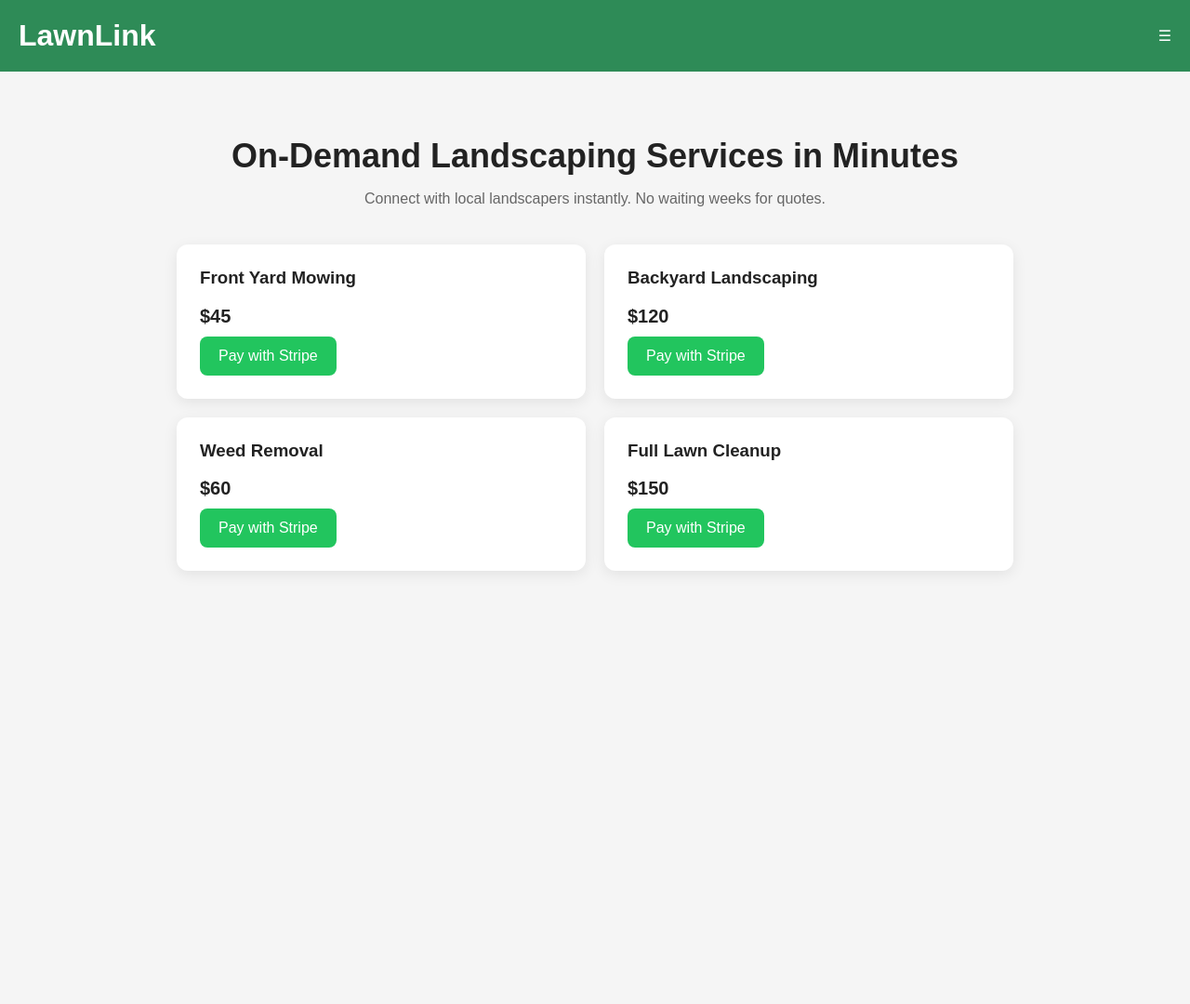
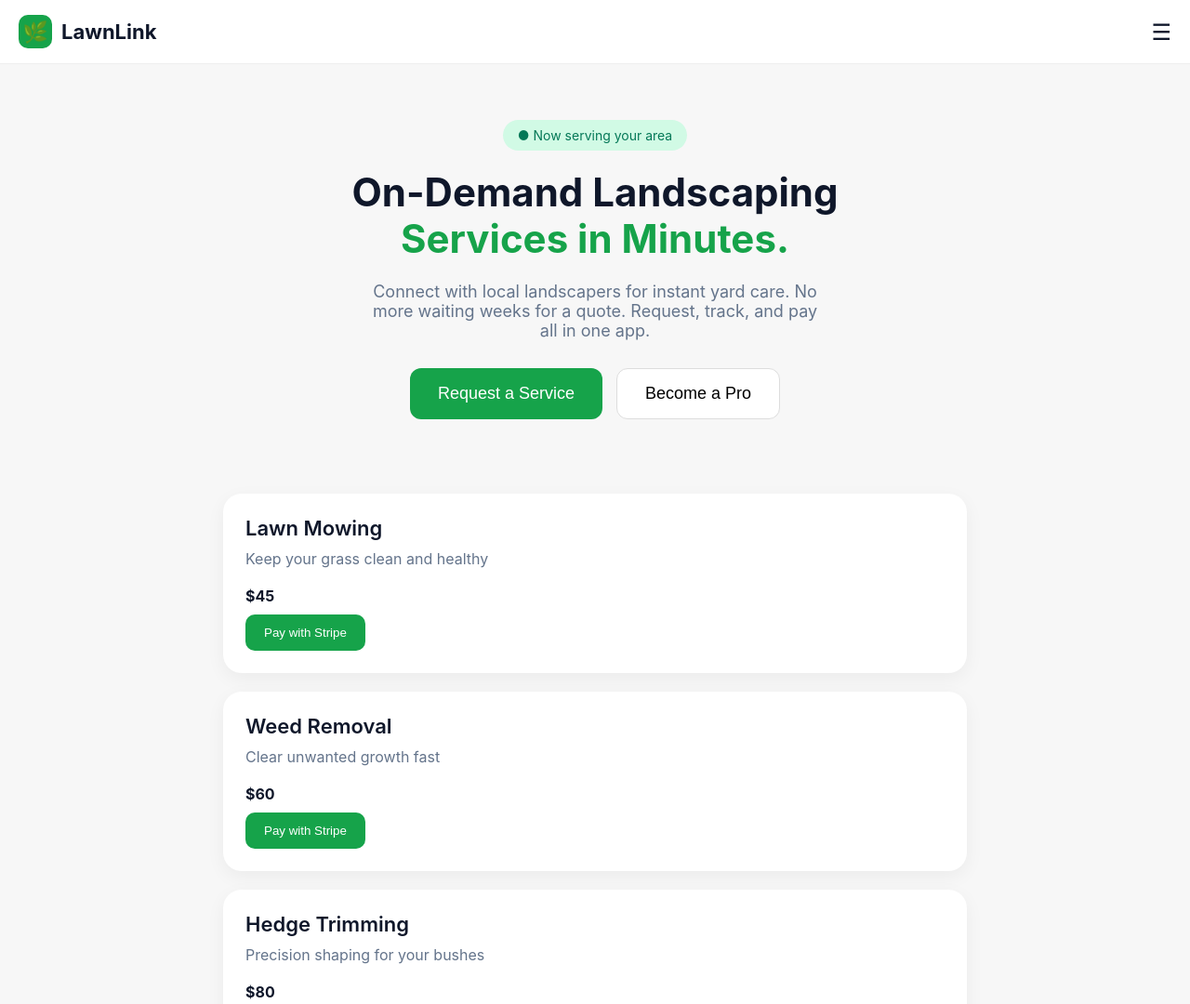
Before and after one commit to Bxk756/Lawnlink, a website: page index.html in a window 1280 px wide. Shown: the top 1080 px of the page at 93% size. Before the commit the page ends 800 px from the top, so only its background shows below. Drawn offline with Linux system fonts and the light colour scheme.

Commit message:
Update Lawnlink index and footer

```diff
--- a/index.html
+++ b/index.html
@@ -1,6 +1,5 @@
 <!DOCTYPE html>
 <html lang="en">
-
 <head>
 
 <meta charset="UTF-8">
@@ -11,80 +10,162 @@
 <style>
 
 body{
-font-family:Arial, sans-serif;
+font-family:-apple-system,BlinkMacSystemFont,"Segoe UI",Roboto,Helvetica,Arial;
 margin:0;
-background:#f5f5f5;
-color:#222;
+background:#f7f7f7;
+color:#0f172a;
 }
 
 header{
-background:#2e8b57;
-color:white;
-padding:20px;
 display:flex;
 justify-content:space-between;
 align-items:center;
+padding:16px 20px;
+background:white;
+border-bottom:1px solid #eee;
 }
 
-header h1{
-margin:0;
+.logo{
+display:flex;
+align-items:center;
+gap:10px;
+font-weight:700;
+font-size:22px;
 }
 
-.container{
-max-width:900px;
-margin:auto;
-padding:40px 20px;
+.logo-icon{
+width:36px;
+height:36px;
+background:#16a34a;
+border-radius:10px;
+display:flex;
+align-items:center;
+justify-content:center;
+color:white;
+}
+
+.menu{
+font-size:24px;
+cursor:pointer;
 }
 
 .hero{
 text-align:center;
-margin-bottom:40px;
+padding:60px 20px 40px;
 }
 
-.hero h2{
-font-size:36px;
+.badge{
+background:#d1fae5;
+color:#047857;
+display:inline-block;
+padding:8px 16px;
+border-radius:20px;
+font-size:14px;
+margin-bottom:20px;
+}
+
+.hero h1{
+font-size:42px;
+line-height:1.2;
+margin:0;
+}
+
+.green{
+color:#16a34a;
+}
+
+.hero p{
+color:#64748b;
+font-size:18px;
+max-width:500px;
+margin:20px auto;
+}
+
+.cta{
+display:flex;
+gap:15px;
+justify-content:center;
+margin-top:30px;
+flex-wrap:wrap;
+}
+
+.btn-primary{
+background:#16a34a;
+color:white;
+padding:16px 30px;
+border:none;
+border-radius:12px;
+font-size:18px;
+cursor:pointer;
+}
+
+.btn-secondary{
+background:white;
+border:1px solid #ddd;
+padding:16px 30px;
+border-radius:12px;
+font-size:18px;
+cursor:pointer;
+}
+
+.services{
+padding:40px 20px;
+max-width:800px;
+margin:auto;
+}
+
+.service-card{
+background:white;
+border-radius:20px;
+padding:24px;
+margin-bottom:20px;
+box-shadow:0 6px 20px rgba(0,0,0,0.05);
+}
+
+.service-title{
+font-size:22px;
+font-weight:600;
 margin-bottom:10px;
 }
 
-.hero p{
-color:#666;
-}
-
-.services{
-display:grid;
-grid-template-columns:1fr 1fr;
-gap:20px;
-}
-
-.card{
-background:white;
-padding:25px;
-border-radius:12px;
-box-shadow:0 4px 15px rgba(0,0,0,0.08);
-}
-
-.card h3{
-margin-top:0;
+.service-desc{
+color:#64748b;
+margin-bottom:20px;
 }
 
 .price{
-font-size:20px;
-font-weight:bold;
-margin:10px 0;
+font-weight:700;
+margin-bottom:10px;
 }
 
-button{
-background:#22c55e;
+.pay-btn{
+background:#16a34a;
+color:white;
 border:none;
-color:white;
 padding:12px 20px;
-border-radius:8px;
-font-size:16px;
+border-radius:10px;
 cursor:pointer;
 }
 
-button:hover{
-background:#16a34a;
+.how{
+text-align:center;
+padding:60px 20px;
+}
+
+.step{
+margin-top:40px;
+}
+
+.step-number{
+font-size:48px;
+color:#bbf7d0;
+font-weight:700;
+}
+
+footer{
+text-align:center;
+padding:40px 20px;
+color:#64748b;
 }
 
 </style>
@@ -95,99 +176,149 @@ background:#16a34a;
 
 <header>
 
-<h1>LawnLink</h1>
+<div class="logo">
+<div class="logo-icon">🌿</div>
+LawnLink
+</div>
 
-<div>☰</div>
+<div class="menu">☰</div>
 
 </header>
 
 
-<div class="container">
+<section class="hero">
 
-<div class="hero">
+<div class="badge">● Now serving your area</div>
 
-<h2>On-Demand Landscaping Services in Minutes</h2>
+<h1>
+On-Demand Landscaping <br>
+<span class="green">Services in Minutes.</span>
+</h1>
 
-<p>Connect with local landscapers instantly. No waiting weeks for quotes.</p>
+<p>
+Connect with local landscapers for instant yard care. No more waiting weeks for a quote.
+Request, track, and pay all in one app.
+</p>
 
-</div>
+<div class="cta">
 
+<button class="btn-primary" onclick="scrollToServices()">
+Request a Service
+</button>
 
-<div class="services">
-
-<div class="card">
-
-<h3>Front Yard Mowing</h3>
-
-<div class="price">$45</div>
-
-<button onclick="pay('Front Yard Mowing',45)">
-Pay with Stripe
+<button class="btn-secondary">
+Become a Pro
 </button>
 
 </div>
 
+</section>
 
-<div class="card">
 
-<h3>Backyard Landscaping</h3>
+<section class="services" id="services">
 
-<div class="price">$120</div>
-
-<button onclick="pay('Backyard Landscaping',120)">
-Pay with Stripe
-</button>
-
+<div class="service-card">
+<div class="service-title">Lawn Mowing</div>
+<div class="service-desc">Keep your grass clean and healthy</div>
+<div class="price">$45</div>
+<button class="pay-btn" onclick="checkout('Front Yard Mowing',45)">Pay with Stripe</button>
 </div>
 
-
-<div class="card">
-
-<h3>Weed Removal</h3>
-
+<div class="service-card">
+<div class="service-title">Weed Removal</div>
+<div class="service-desc">Clear unwanted growth fast</div>
 <div class="price">$60</div>
-
-<button onclick="pay('Weed Removal',60)">
-Pay with Stripe
-</button>
-
+<button class="pay-btn" onclick="checkout('Weed Removal',60)">Pay with Stripe</button>
 </div>
 
-
-<div class="card">
-
-<h3>Full Lawn Cleanup</h3>
-
-<div class="price">$150</div>
-
-<button onclick="pay('Full Lawn Cleanup',150)">
-Pay with Stripe
-</button>
-
+<div class="service-card">
+<div class="service-title">Hedge Trimming</div>
+<div class="service-desc">Precision shaping for your bushes</div>
+<div class="price">$80</div>
+<button class="pay-btn" onclick="checkout('Hedge Trimming',80)">Pay with Stripe</button>
 </div>
 
+<div class="service-card">
+<div class="service-title">Leaf Cleanup</div>
+<div class="service-desc">Quick removal of seasonal debris</div>
+<div class="price">$75</div>
+<button class="pay-btn" onclick="checkout('Leaf Cleanup',75)">Pay with Stripe</button>
 </div>
 
+<div class="service-card">
+<div class="service-title">Snow Removal</div>
+<div class="service-desc">Clear paths safely and instantly</div>
+<div class="price">$90</div>
+<button class="pay-btn" onclick="checkout('Snow Removal',90)">Pay with Stripe</button>
 </div>
+
+<div class="service-card">
+<div class="service-title">Custom Job</div>
+<div class="service-desc">Any landscaping task you need</div>
+<button class="pay-btn" onclick="checkout('Custom Landscaping Job',120)">Pay with Stripe</button>
+</div>
+
+</section>
+
+
+<section class="how">
+
+<h2>How it Works</h2>
+
+<div class="step">
+<div class="step-number">01</div>
+<h3>Request</h3>
+<p>Select a service, upload photos, and get an instant estimate.</p>
+</div>
+
+<div class="step">
+<div class="step-number">02</div>
+<h3>Match</h3>
+<p>Get matched with a nearby pro who's ready to work right now.</p>
+</div>
+
+<div class="step">
+<div class="step-number">03</div>
+<h3>Relax</h3>
+<p>Track progress live and pay securely once the job is perfect.</p>
+</div>
+
+</section>
+
+
+<footer>
+
+<h3>LawnLink</h3>
+
+<p>
+© 2026 LawnLink Inc. All rights reserved.
+Made by Swarm Shield LLC.
+</p>
+
+</footer>
 
 
 <script>
 
-async function pay(title,price){
+function scrollToServices(){
+document.getElementById("services").scrollIntoView({
+behavior:"smooth"
+})
+}
 
-const response = await fetch("https://api.lawnlink.cloud/api/create-checkout-session",{
+async function checkout(title,price){
 
+const response = await fetch(
+"https://api.lawnlink.cloud/api/create-checkout-session",
+{
 method:"POST",
-
 headers:{
 "Content-Type":"application/json"
 },
-
 body:JSON.stringify({
 title:title,
 price:price
 })
-
 })
 
 const data = await response.json()
@@ -198,6 +329,5 @@ window.location = data.url
 
 </script>
 
-
 </body>
 </html>
```
